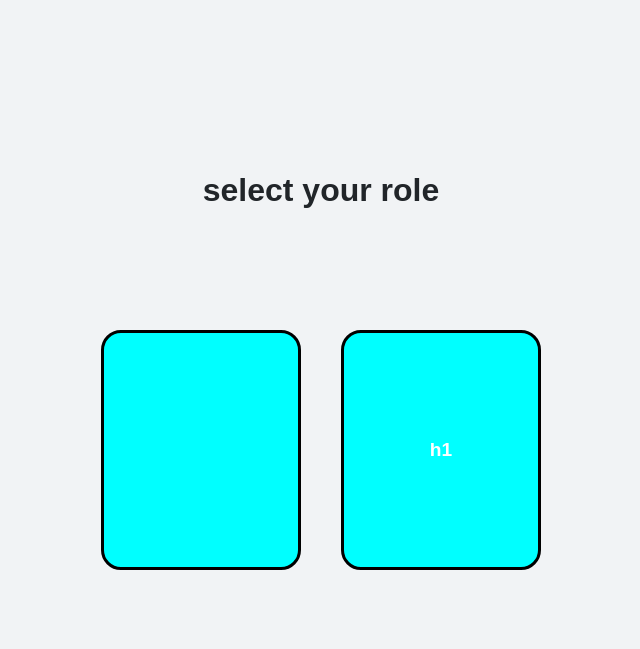
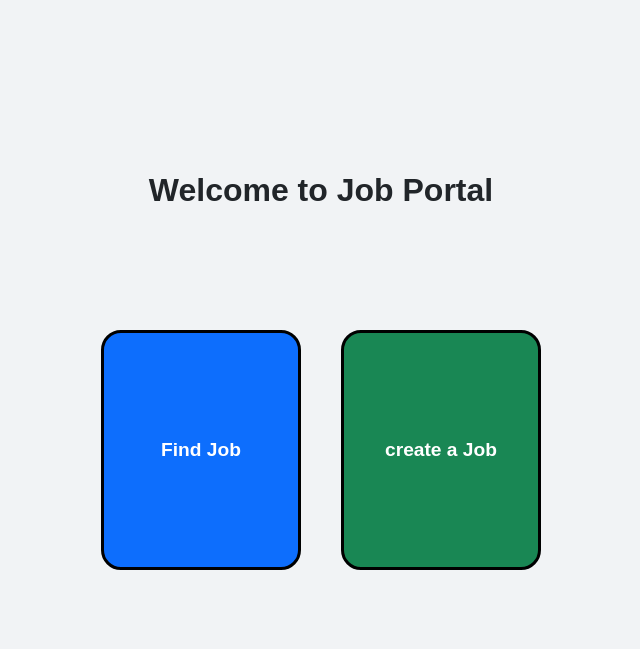
Before and after one commit to Rudra616/Match-Resume-With-Job, a Django app: page / in a window 1280 px wide. Shown: the top 649 px of the page, without its empty margins (319-959 px from the left). Run offline with Django 5.2, Linux system fonts and the light colour scheme.

Commit message:
create html page fro home

```diff
--- a/app/templates/home.html
+++ b/app/templates/home.html
@@ -3,23 +3,23 @@
 <html lang="en">
 <head>
   <meta charset="UTF-8">
+  <title>Job Portal</title>
   <meta name="viewport" content="width=device-width, initial-scale=1.0">
-  <title>Document</title>
+
+  <!-- Link external CSS -->
   <link rel="stylesheet" href="{% static 'css/home.css' %}">
 </head>
 <body>
-  <div>
+  <div class="container">
     <header>
-      <div>
-        <h1>select your role</h1>
-      </div>
+      <h1>Welcome to Job Portal</h1>
     </header>
+    <main>
+      <!-- Clickable box as link -->
+      <a href="{% url 'find_job' %}" class="box" id="b1">Find Job</a>
+      <a href="{% url 'job_create' %}" class="box" id="b2">create a Job</a>
 
-    <main>
-      <div class="box" onclick="moveBox(this)"></div>
-      <div class="box" onclick="moveBox(this)">h1</div>
     </main>
   </div>
-    <script src="{% static 'app/static/js/home.js' %}"></script>
 </body>
 </html>
```
